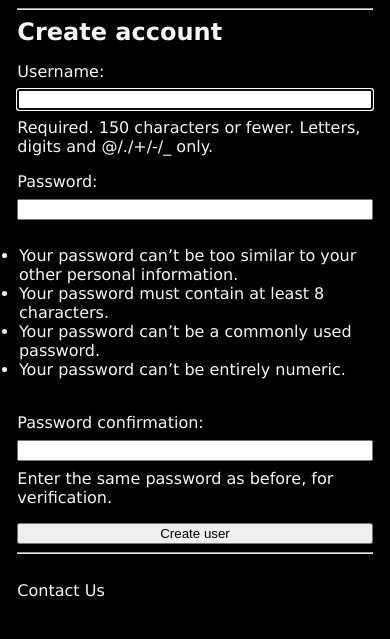
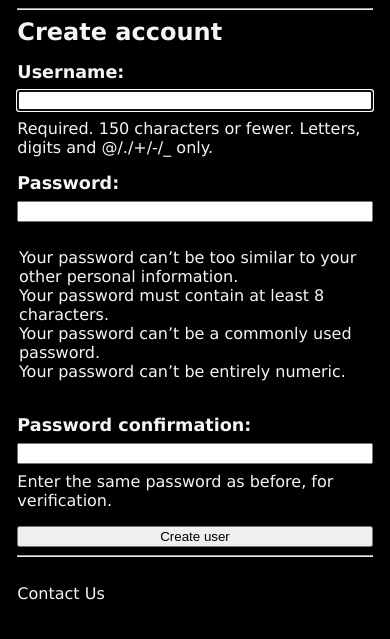
Before and after one commit to Bennm23/f5new, a Django app: page /signup/ in a window 390 px wide. Shown: the part 65-704 px from the top of the page. Run offline with Django 4.2, Linux system fonts and the light colour scheme.

Commit message:
added styles

```diff
--- a/project/f5index/templates/f5index/create_member.html
+++ b/project/f5index/templates/f5index/create_member.html
@@ -7,6 +7,7 @@ Create account
 {% block content %}
 <hr>
 <div class="section">
+  <div class="form_wrapper">
     <h2>Create account</h2>
     <form method="post" action="{% url 'index:create_member' %}">
       {% csrf_token %}
@@ -14,5 +15,6 @@ Create account
       <button type="submit">Create user</button>
     </form>
   </div>
+</div>
 
 {% endblock %}
--- a/project/static/project/styles.css
+++ b/project/static/project/styles.css
@@ -42,6 +42,11 @@ body {
     color: white;
 }
 
+.form_wrapper {
+    width: 40%;
+    margin: 0 auto;
+}
+
 form {
     padding-top: 1rem;
     display: grid;
@@ -57,4 +62,17 @@ form p {
 
 form ul {
     padding: .1rem;
+    list-style-type: none;
 }
+
+form label {
+    font-size: 1.1em;
+    font-weight: bold;
+}
+
+@media only screen and (max-width: 680px) {
+    .form_wrapper {
+        width: 100%;
+        margin: 0;
+    }
+}
```
Lines whose indentation alone changed are shown as unchanged.
